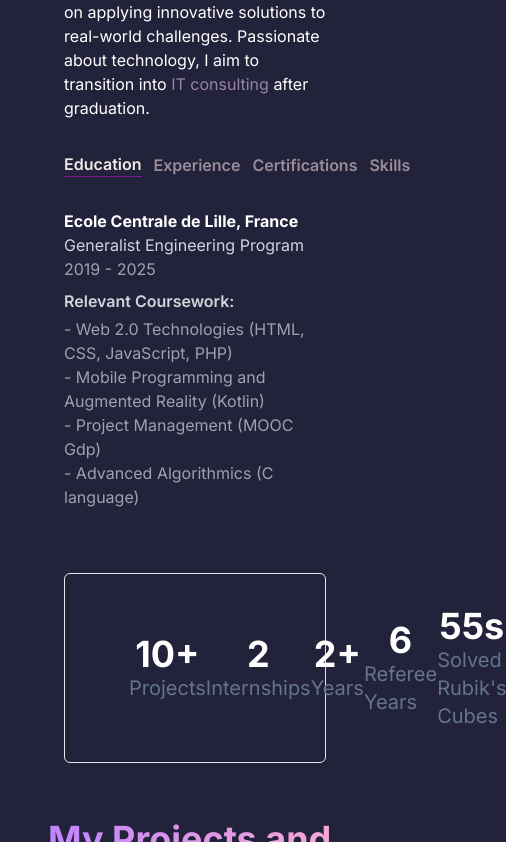
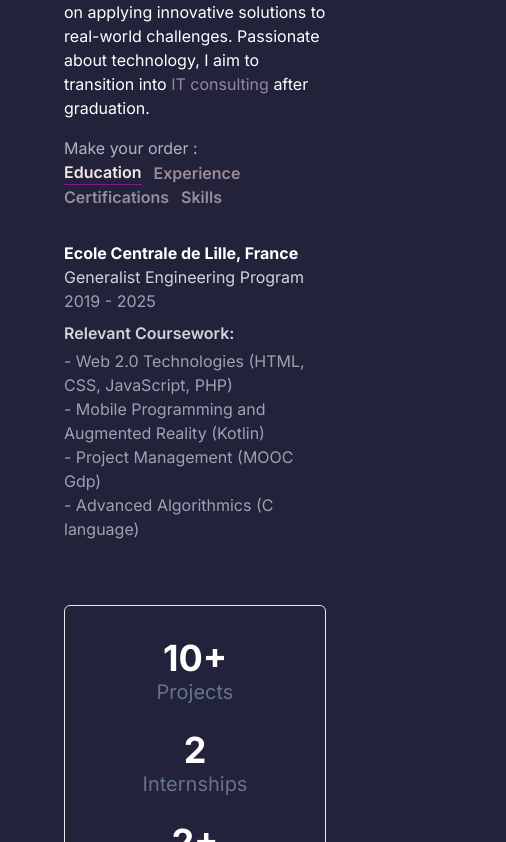
Before and after one commit to Firemain/portfolio, a Next.js app: page / in a window 390 px wide. Shown: the part 1422-2264 px from the top of the page, 506 px wide, since content can reach past the window. Built offline with nearby package versions, Linux system fonts and the light colour scheme.

Commit message:
update screen size

```diff
--- a/components/Achievement.js
+++ b/components/Achievement.js
@@ -26,19 +26,20 @@ const ACHIEVEMENTS_DATA = [
 
 const Achievement = () => {
     return (
-        <div className='py-8 px-4 xl:gap-16 sm:py-16 xl:px-16'>
-            <div className='border-[#fe2e9e4] border rounded-md py-8 px-16 flex flex-row items-center justify-between'>
+        <div className='py-8 px-4 sm:py-16 xl:px-16'>
+            <div className='border-[#fe2e9e4] border rounded-md py-8 px-6 sm:px-16 flex flex-col sm:flex-row items-center justify-around'>
                 {ACHIEVEMENTS_DATA.map((achievement, index) => {
                     return (
-                    <div key={index} className='flex flex-col items-center justify-center'>
+                        <div key={index} className='flex flex-col items-center justify-center mb-6 sm:mb-0'>
                             <h1 className='text-4xl text-white font-bold'>{achievement.value}</h1>
                             <p className='text-xl text-slate-500'>{achievement.metric}</p>
                         </div>
-                )
+                    );
                 })}
             </div>
         </div>
     );
+
 };
 
 export default Achievement;
--- a/components/about.js
+++ b/components/about.js
@@ -116,7 +116,7 @@ const About = () => {
     }
 
     return (
-        <section className='text-white mt-24' id="about">
+        <section className='text-white mt-24 id="about'>
             <div className="md:grid md:grid-cols-2 gap-8 items-center py-8 px-4 xl:gap-16 sm:py-6">
                 <Image src="/images/aboutme.png" alt="About" width={500} height={500} className="rounded-lg" />
                 <div className='mt-6 md:mt-0'>
@@ -124,13 +124,19 @@ const About = () => {
                     <p className='text-base md:text-lg'>
                         I am a 4th-year engineering student at <Link href="https://centralelille.fr/"><span className="text-[#9882ac]">Ecole Centrale de Lille</span></Link>, and I am specializing in IT development and management. My experience includes software development, AI, and web technologies, with a strong focus on applying innovative solutions to real-world challenges. Passionate about technology, I aim to transition into <span className="text-[#9882ac]">IT consulting</span> after graduation.
                     </p>
-                    <div className='flex flex-row mt-8'>
+
+                    {/* Message humoristique visible uniquement sur mobile */}
+                    <p className='text-left text-[#adb7be] mt-4 md:hidden'>
+                        Make your order :
+                    </p>
+
+                    <div className='flex flex-row flex-wrap md:mt-8'>
                         <TabButton selectTab={() => handleTabs("Education")} active={tabs === "Education"}>Education</TabButton>
                         <TabButton selectTab={() => handleTabs("Experience")} active={tabs === "Experience"}>Experience</TabButton>
                         <TabButton selectTab={() => handleTabs("Certifications")} active={tabs === "Certifications"}>Certifications</TabButton>
                         <TabButton selectTab={() => handleTabs("Skills")} active={tabs === "Skills"}>Skills</TabButton>
+                    </div>
 
-                    </div>
                     <div className='mt-8'>
                         {TAB_DATA.find((t) => t.id === tabs).contents}
                     </div>
@@ -138,6 +144,7 @@ const About = () => {
             </div>
         </section>
     );
+
 };
 
 export default About;
--- a/package.json
+++ b/package.json
@@ -13,8 +13,10 @@
     "next": "14.2.5",
     "react": "^18",
     "react-dom": "^18",
+    "react-slick": "^0.30.2",
     "react-type-animation": "^3.2.0",
-    "resend": "^4.0.0"
+    "resend": "^4.0.0",
+    "slick-carousel": "^1.8.1"
   },
   "devDependencies": {
     "eslint": "^8",
```
Also changed, not shown: components/Email.js (+2 -2 lines), 1 other file (tests, documents, lock files or other folders). Lines whose indentation alone changed are shown as unchanged.
